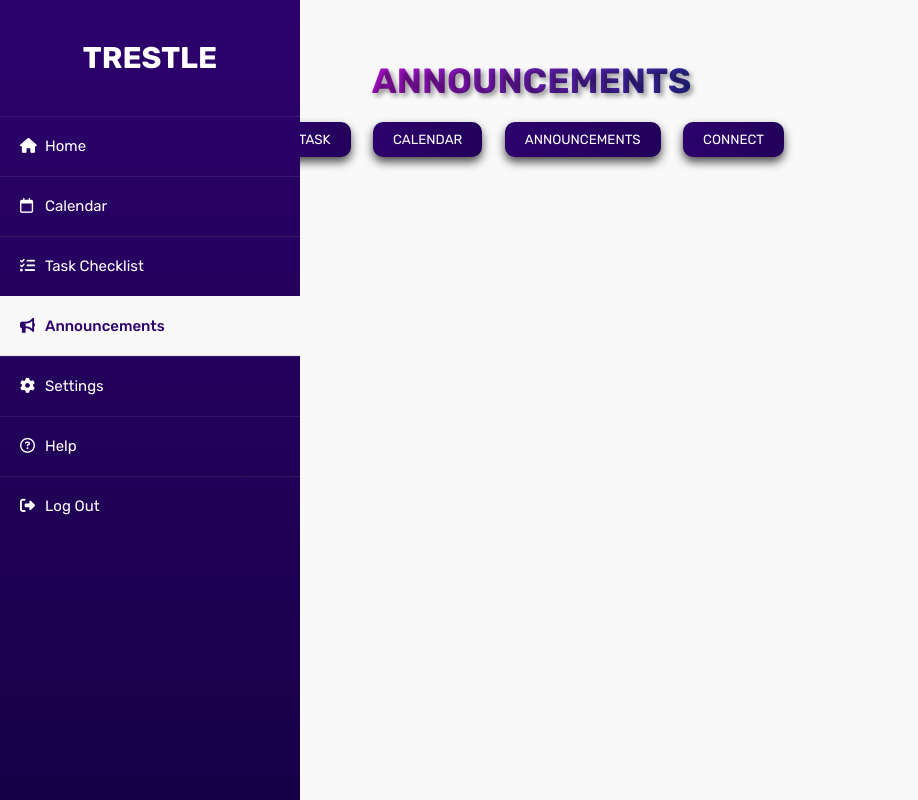
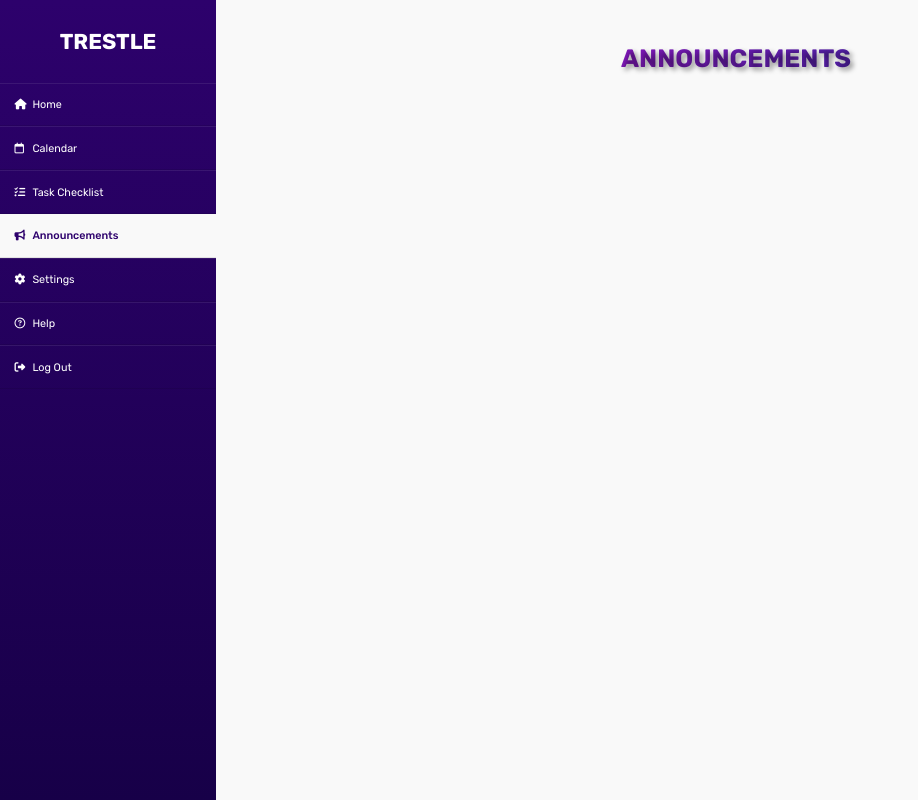
Before and after one commit to GentleHome/trestle-prototype, a PHP site: template integrated_calendar/views/announcements.html in a window 1280 px wide. Shown: the whole page, without its empty margins (0-918 px from the left). Run offline with PHP 8.4, Linux system fonts and the light colour scheme; the template is opened without the code that fills it, so the values that code supplies are empty; some libraries are stand-ins or nearby versions.

Commit message:
Fixed announcement size

```diff
--- a/integrated_calendar/static/styles/announcements.css
+++ b/integrated_calendar/static/styles/announcements.css
@@ -158,8 +158,9 @@
   color: var(--teal);
 }
 .body-container {
-  margin-left: 21%;
+  margin-left: 15%;
   margin-top: 5rem;
+  width: 100%;
 }
 .button_container {
   text-align: center;
@@ -212,6 +213,11 @@
   font-weight: bold;
 }
 /*media queries*/
+@media (max-width:1440px){
+  html{
+  font-size: 45%;
+  }
+}
 @media (max-width: 1200px) {
   html {
     font-size: 45%;
--- a/integrated_calendar/views/announcements.html
+++ b/integrated_calendar/views/announcements.html
@@ -52,12 +52,6 @@
         <div class="body-container">
             <h1 class="heading">Announcements</h1>
             <div class="announcement-container">
-                <div class="button_container">
-                    <a href="task_checklist.html"><button>Task</button></a>
-                    <a href="calendar.html"><button>Calendar</button></a>
-                    <a href="announcements.html"><button>Announcements</button></a>
-                    <a href="../../api/tests.php"><button>Connect</button></a>
-                </div>
                 <br>
                 <br>
                 <div id="notification_section">
```
